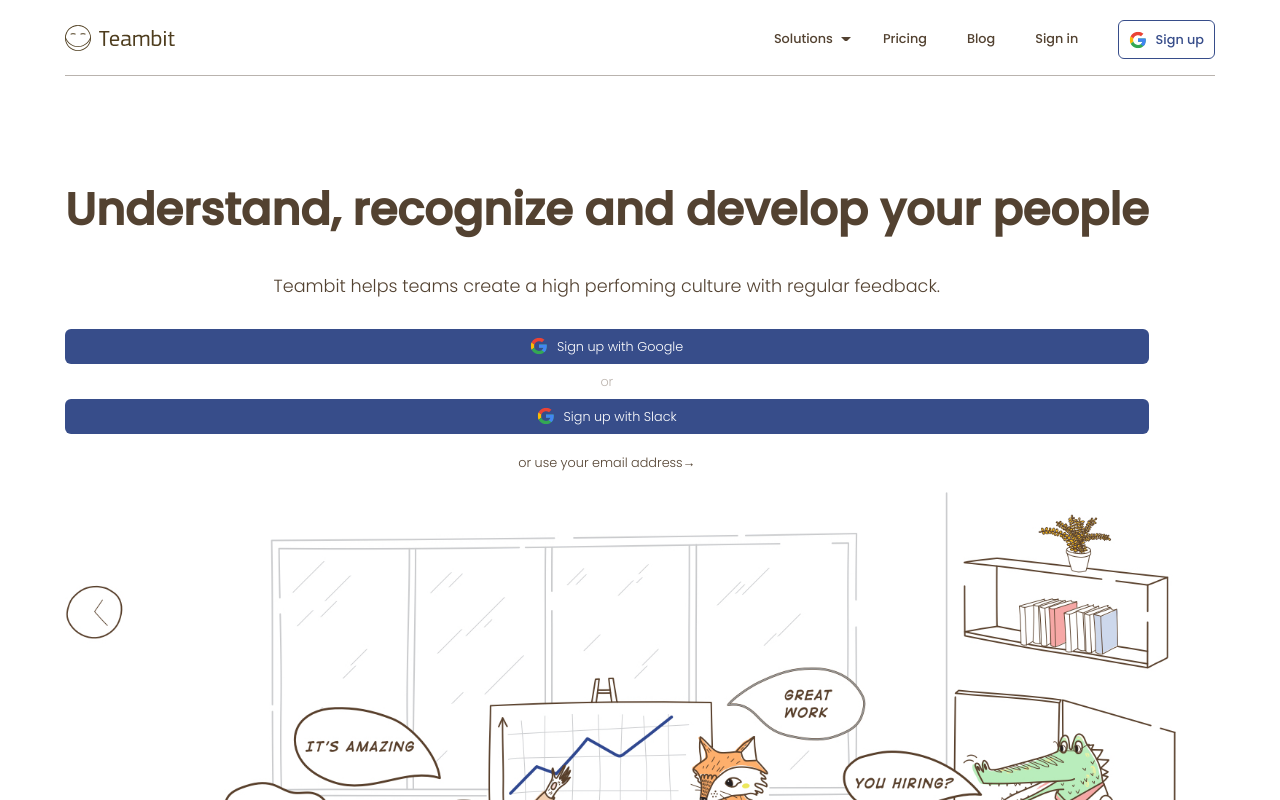
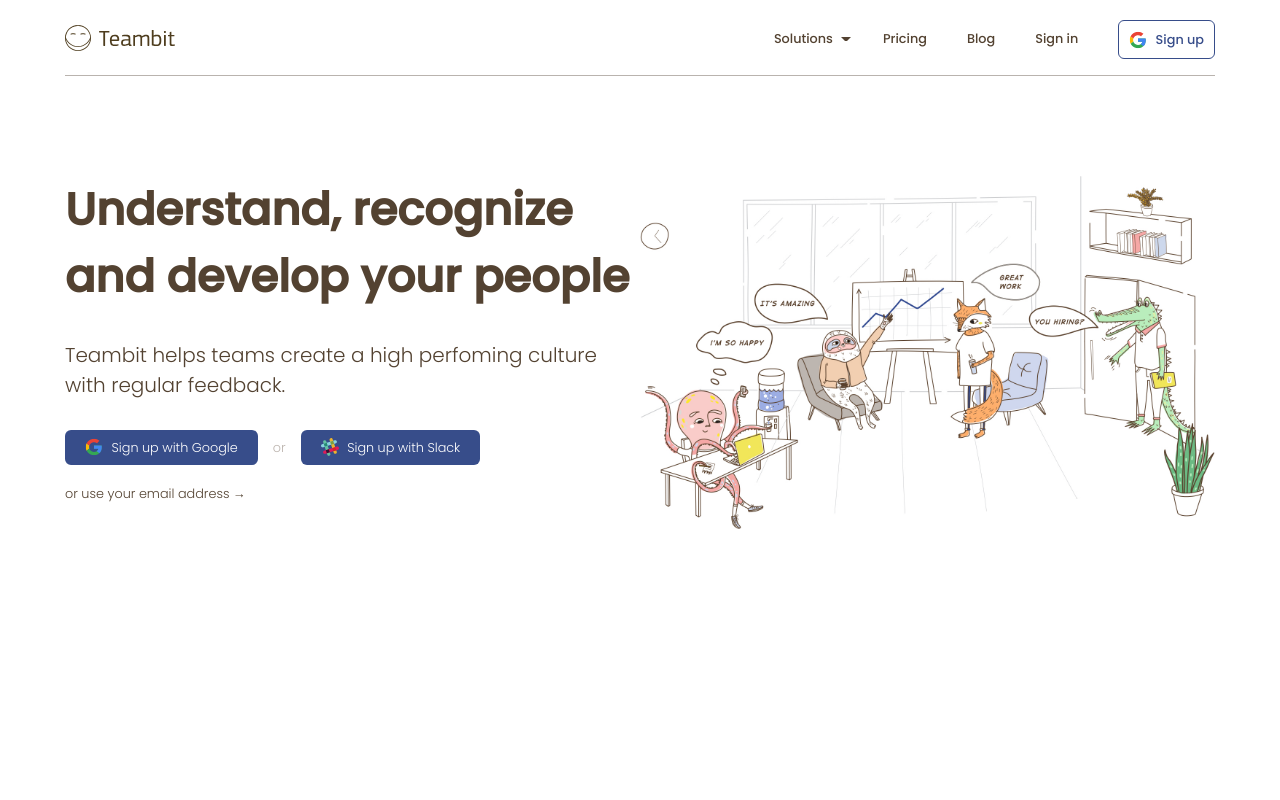
Before and after one commit to luigi-smilzo/node-sass-teambit, a website: page index.html in a window 1280 px wide. Shown: the top 800 px of the page. Drawn offline with Linux system fonts and the light colour scheme.

Commit message:
Hero styled

```diff
--- a/index.html
+++ b/index.html
@@ -73,11 +73,11 @@
                         </a>
                         <span>or</span>
                         <a class="Btn" href="#">
-                            <img src="dist/img/google-logo.svg" alt="google">
+                            <img src="dist/img/slack-logo.svg" alt="google">
                             <span>Sign up with Slack</span>
                         </a>
                     </div>
-                    <a href="#">or use your email address&rarr;</a>
+                    <a href="#">or use your email address &rarr;</a>
                 </div>
                 <div class="Hero-figure">
                     <img src="dist/img/illustration-main.jpg" alt="">
--- a/src/scss/Partials/_hero.scss
+++ b/src/scss/Partials/_hero.scss
@@ -36,5 +36,42 @@
         line-height: 35px;
         color: #bdb5af;
     }
+}
 
+@media all and (min-width: 1024px) {
+    .Hero {
+        margin: 0 25px;
+        &-info {
+            flex-basis: calc(100% / 2);
+            h1 {
+                @include textStyle ($size: 2.8em, $align: left);
+            }
+            p {
+                @include textStyle ($size: 1.25em, $align: left);
+            }
+        }
+        &-info > a {
+            text-align: left;
+        }
+        &-figure {
+            flex-basis: calc(100% / 2);
+        }
+    }
+
+    .CallToAction {
+        flex-flow: row;
+        a {
+            font-size: .8em;
+            text-decoration: none;
+            text-align: center;
+            width: auto;
+            padding: 0 20px;
+        }
+        & > span {
+            font-size: .8em;
+            line-height: 35px;
+            color: #bdb5af;
+            margin: 0 15px;
+        }
+    }
 }
```
Also changed, not shown: dist/css/main.css.
